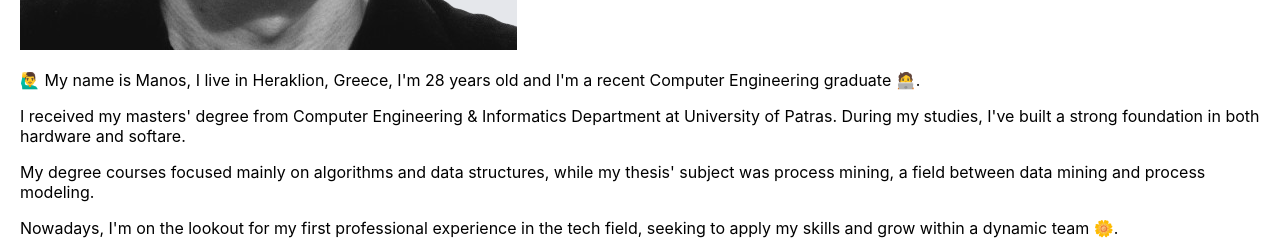
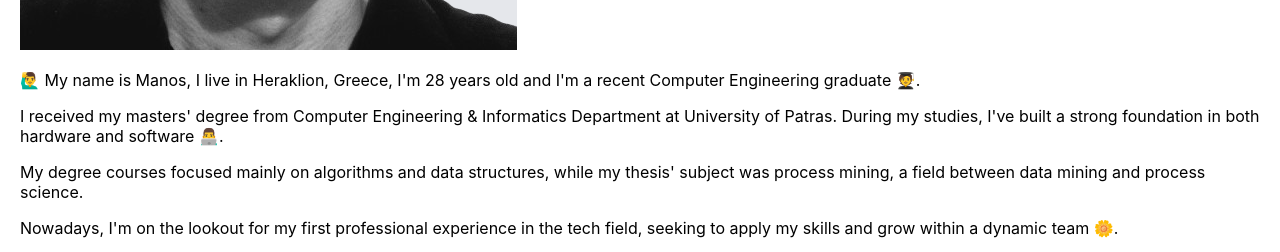
Before and after one commit to manosmin/manosmin.github.io, a React (Create React App) app: page / in a window 1280 px wide. Shown: the part 673-925 px from the top of the page. Built offline with nearby package versions, Linux system fonts and the light colour scheme.

Commit message:
about me typos

```diff
--- a/public/index.html
+++ b/public/index.html
@@ -9,7 +9,7 @@
       name="Manos Minadakis"
       content="My personal web page"
     />
-    <link rel="apple-touch-icon" href="%PUBLIC_URL%/logo192.png" />
+    <link rel="apple-touch-icon" href="%PUBLIC_URL%/favicon.ico" />
     <!--
       manifest.json provides metadata used when your web app is installed on a
       user's mobile device or desktop. See https://developers.google.com/web/fundamentals/web-app-manifest/
--- a/src/components/About.js
+++ b/src/components/About.js
@@ -21,13 +21,13 @@ const About = () => {
         <div className="w-full flex flex-col items-center">
           <img src="/profile.png" id="profile-pic" alt="Profile" className="mt-6 border-gray-100 dark:border-gray-900 w-48 h-48 rounded-full shadow-lg" />
           <p className="mt-6 text-center">
-          🙋‍♂️ My name is <span className='font-medium'>Manos</span>, I live in Heraklion, Greece, I'm 28 years old and I'm a recent Computer Engineering graduate 🧑‍💻.
+          🙋‍♂️ My name is <span className='font-medium'>Manos</span>, I live in Heraklion, Greece, I'm 28 years old and I'm a recent Computer Engineering graduate 🧑‍🎓.
           </p>
           <p className="mt-2 text-center">
-            I received my masters' degree from Computer Engineering & Informatics Department at University of Patras. During my studies, I've built a strong foundation in both hardware and softare.
+            I received my masters' degree from <span className='font-medium'>Computer Engineering & Informatics Department at University of Patras</span>. During my studies, I've built a strong foundation in both hardware and software 👨‍💻.
           </p>
           <p className="mt-2 text-center">
-            My degree courses focused mainly on algorithms and data structures, while my thesis' subject was process mining, a field between data mining and process modeling.
+            My degree courses focused mainly on algorithms and data structures, while my thesis' subject was process mining, a field between data mining and process science.
           </p>
           <p className="mt-2 text-center">
             Nowadays, I'm on the lookout for my first professional experience in the tech field, seeking to apply my skills and grow within a dynamic team 🌼.
--- a/src/components/Footer.js
+++ b/src/components/Footer.js
@@ -1,15 +1,6 @@
 import React from 'react';
-import { IoMoon, IoSunny } from "react-icons/io5";
 
 const Footer = () => {
-
-  const [dark, setDark] = React.useState(false);
-
-    const darkModeHandler = () => {
-        setDark(!dark);
-        document.body.classList.toggle("dark");
-    }
-
 
   return (
     <footer className="mt-auto flex justify-between bg-gray-900 text-gray-200 dark:bg-gray-200 dark:text-gray-900 p-5 ">
```
